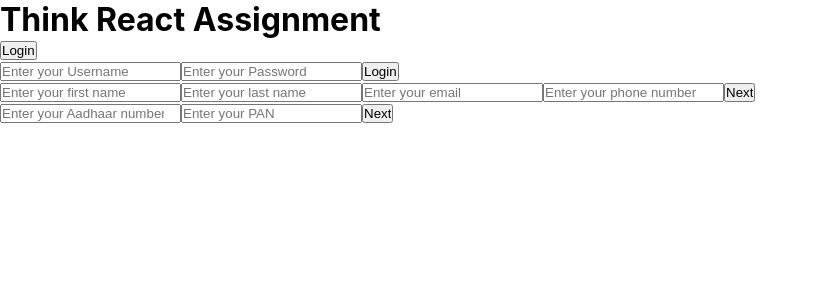
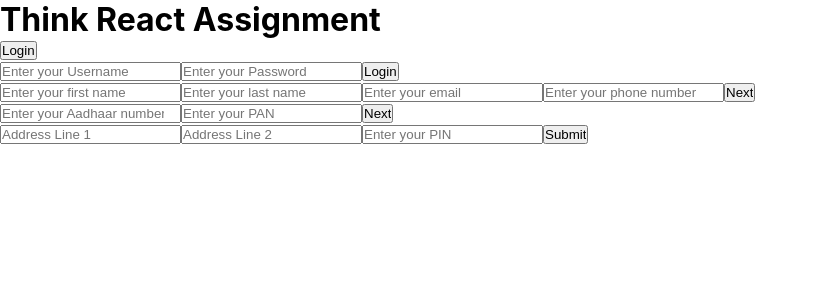
Before and after one commit to varun-316/think-assignment-react, a React (Create React App) app: page / in a window 1280 px wide. Shown: the top 300 px of the page, without its empty margins (0-818 px from the left). Built offline with nearby package versions, Linux system fonts and the light colour scheme.

Commit message:
UPDATE: Added address form

```diff
--- /dev/null
+++ b/src/data/addressFormData.js
@@ -0,0 +1,34 @@
+export const addressFormData = [
+  {
+    type: "text",
+    id: "addr1",
+    name: "addr1",
+    className: "",
+    requiredFlag: true,
+    placeholder: "Address Line 1",
+  },
+  {
+    type: "text",
+    id: "addr2",
+    name: "addr2",
+    className: "",
+    requiredFlag: true,
+    placeholder: "Address Line 2",
+  },
+  {
+    type: "Number",
+    id: "pin",
+    name: "pin",
+    className: "",
+    requiredFlag: true,
+    placeholder: "Enter your PIN",
+  },
+  {
+    type: "submit",
+    id: "address-submit",
+    name: "address-submit",
+    className: "",
+    requiredFlag: true,
+    placeholder: "",
+  },
+];
--- /dev/null
+++ b/src/pages/Address.js
@@ -0,0 +1,23 @@
+import React, { useState } from "react";
+import { addressFormData } from "../data/addressFormData";
+import Form from "../components/Form";
+
+const Address = () => {
+  const [addrData, setAddrData] = useState({
+    "address-submit": "Submit",
+  });
+  const handleOnSubmit = (e) => {
+    console.log(addrData);
+    e.preventDefault();
+  };
+
+  return (
+    <Form
+      formData={addressFormData}
+      handleOnSubmit={handleOnSubmit}
+      context={[addrData, setAddrData]}
+    />
+  );
+};
+
+export default Address;
--- a/src/pages/Home.js
+++ b/src/pages/Home.js
@@ -1,4 +1,5 @@
 import React from "react";
+import Address from "./Address";
 import Govt from "./Govt";
 import Login from "./Login";
 import Personal from "./Personal";
@@ -9,6 +10,7 @@ const Home = () => {
       <Login />
       <Personal />
       <Govt />
+      <Address />
     </React.Fragment>
   );
 };
```
